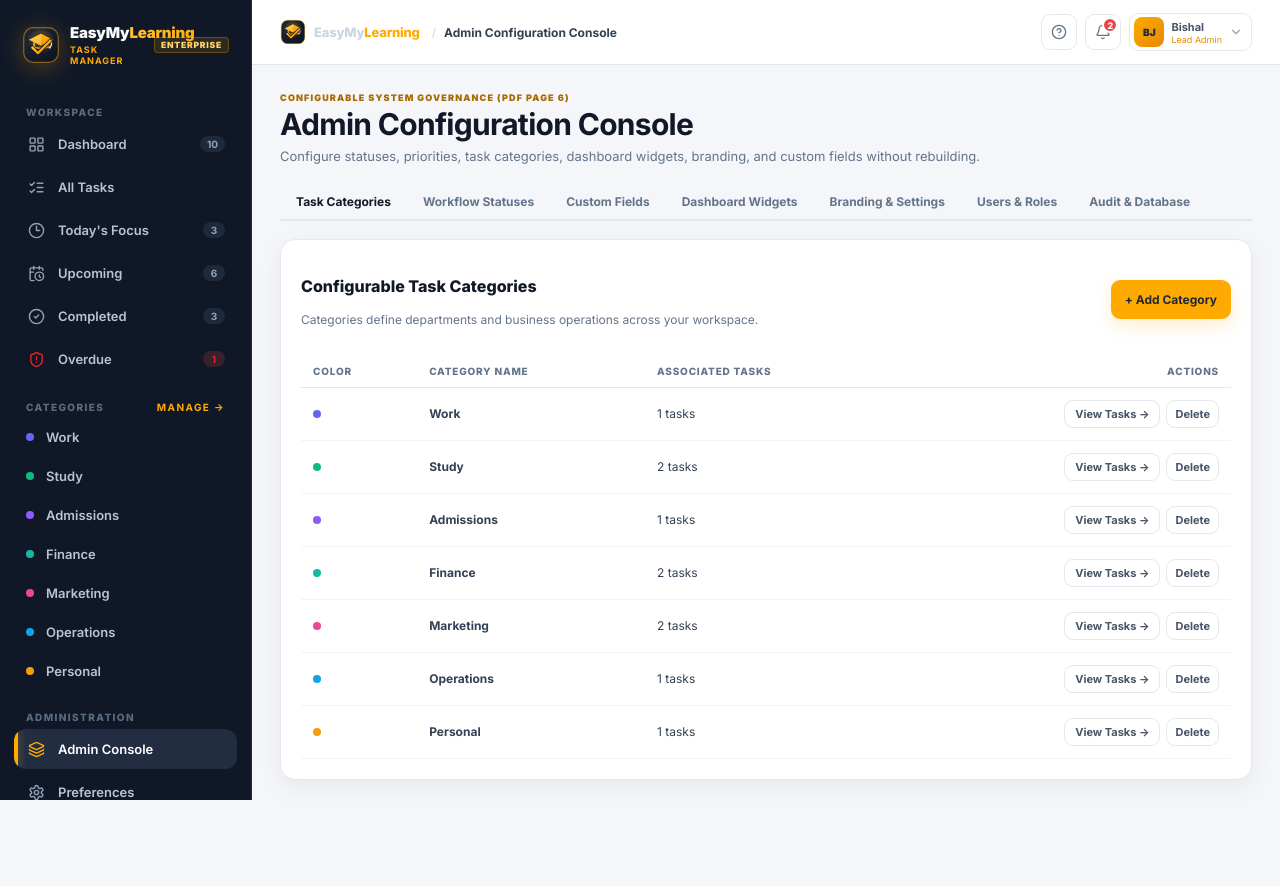
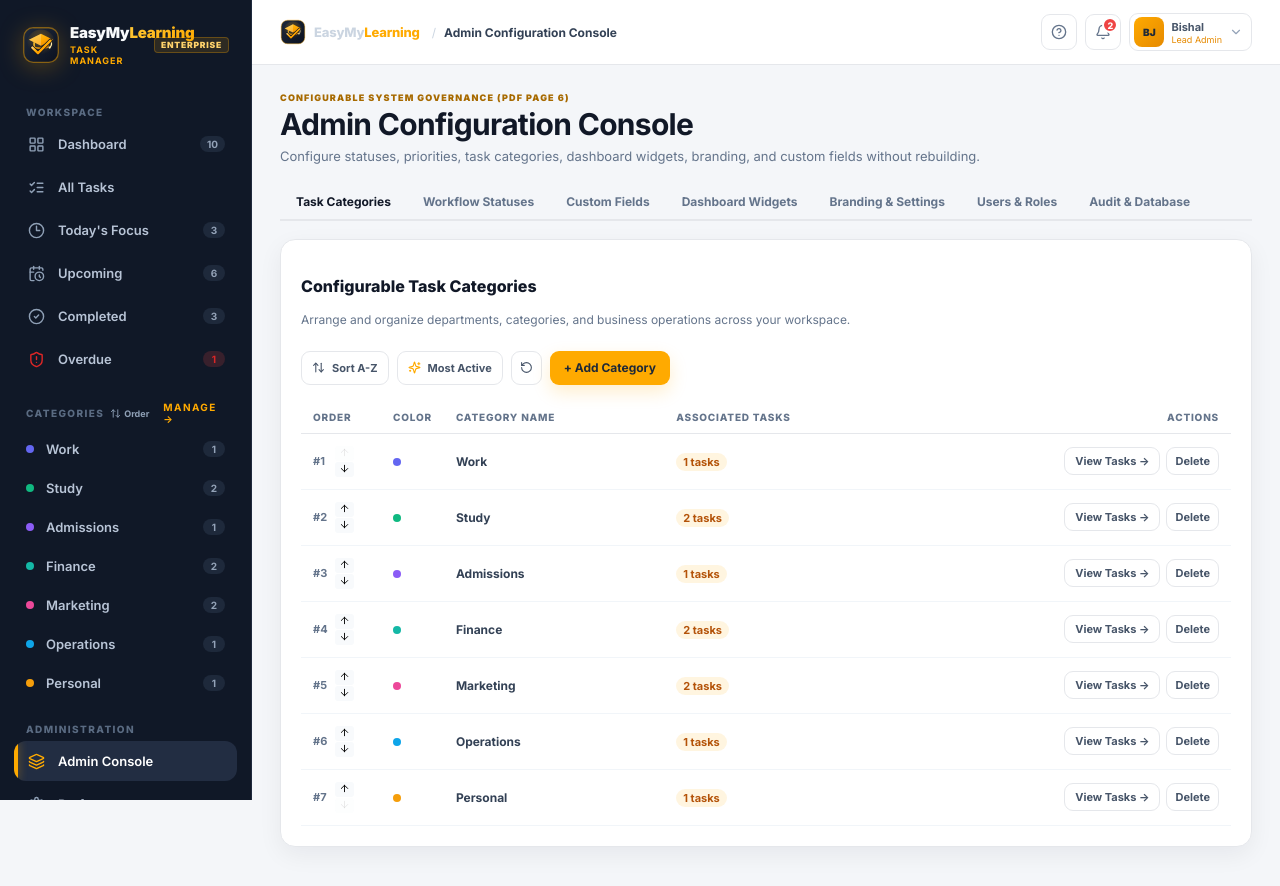
Before and after one commit to maheshkumarmahato105-png/Taskly, a Next.js app: page /admin in a window 1280 px wide. Before the commit the page ends 820 px from the top, so only its background shows below. Built offline with nearby package versions, Linux system fonts and the light colour scheme.

Commit message:
feat: implement category arrangement with reordering controls, sort A-Z, most active, and sidebar sort toggle

```diff
--- a/app/admin/page.tsx
+++ b/app/admin/page.tsx
@@ -121,8 +121,18 @@ export default function AdminPage() {
     toast.success("Role Updated", `${u?.name || "User"} permission updated to ${role}`);
   }
 
+  function handleReorderCategories(updated: Lookup[]) {
+    setCategories(updated);
+    saveStoredCategories(updated);
+    toast.success("Categories Arranged", "Category order updated successfully");
+  }
+
   const tasks = typeof window !== "undefined" ? loadStoredTasks() : [];
   const summary = calculateSummary(tasks);
+  const taskCounts: Record<string, number> = {};
+  tasks.forEach(t => {
+    taskCounts[t.category] = (taskCounts[t.category] || 0) + 1;
+  });
 
   return (
     <div className="app">
@@ -137,6 +147,7 @@ export default function AdminPage() {
         }}
         completionRate={summary.completionRate}
         brandName={settings.appName}
+        categoryCounts={taskCounts}
       />
 
       <div className="main-wrapper">
@@ -216,6 +227,7 @@ export default function AdminPage() {
                 }}
                 onAddCategory={handleAddCategory}
                 onDeleteCategory={handleDeleteCategory}
+                onReorderCategories={handleReorderCategories}
               />
             )}
 
--- a/app/settings/page.tsx
+++ b/app/settings/page.tsx
@@ -35,6 +35,10 @@ export default function SettingsPage() {
 
   const tasks = typeof window !== "undefined" ? loadStoredTasks() : [];
   const summary = calculateSummary(tasks);
+  const taskCounts: Record<string, number> = {};
+  tasks.forEach(t => {
+    taskCounts[t.category] = (taskCounts[t.category] || 0) + 1;
+  });
 
   function handleSave() {
     saveStoredSettings(settings);
@@ -56,6 +60,7 @@ export default function SettingsPage() {
         }}
         completionRate={summary.completionRate}
         brandName="EasyMyLearning"
+        categoryCounts={taskCounts}
       />
 
       <div className="main-wrapper">
--- a/components/admin/CategoryManager.tsx
+++ b/components/admin/CategoryManager.tsx
@@ -2,13 +2,16 @@
 
 import React, { useState } from "react";
 import Link from "next/link";
+import { ArrowUp, ArrowDown, ArrowUpDown, Sparkles, RotateCcw } from "lucide-react";
 import type { Lookup } from "@/types/task";
+import { DEFAULT_CATEGORIES } from "@/lib/store";
 
 interface CategoryManagerProps {
   categories: Lookup[];
   taskCountsByCategory: Record<string, number>;
   onAddCategory: (category: { name: string; color: string }) => void;
   onDeleteCategory: (id: string) => void;
+  onReorderCategories?: (categories: Lookup[]) => void;
 }
 
 export function CategoryManager({
@@ -16,6 +19,7 @@ export function CategoryManager({
   taskCountsByCategory,
   onAddCategory,
   onDeleteCategory,
+  onReorderCategories,
 }: CategoryManagerProps) {
   const [showAdd, setShowAdd] = useState(false);
   const [name, setName] = useState("");
@@ -29,18 +33,87 @@ export function CategoryManager({
     setShowAdd(false);
   }
 
+  function handleMoveUp(index: number) {
+    if (index === 0) return;
+    const next = [...categories];
+    const temp = next[index - 1];
+    next[index - 1] = next[index];
+    next[index] = temp;
+    const updated = next.map((c, i) => ({ ...c, sortOrder: i + 1 }));
+    onReorderCategories?.(updated);
+  }
+
+  function handleMoveDown(index: number) {
+    if (index === categories.length - 1) return;
+    const next = [...categories];
+    const temp = next[index + 1];
+    next[index + 1] = next[index];
+    next[index] = temp;
+    const updated = next.map((c, i) => ({ ...c, sortOrder: i + 1 }));
+    onReorderCategories?.(updated);
+  }
+
+  function handleSortAZ() {
+    const next = [...categories].sort((a, b) => a.name.localeCompare(b.name));
+    const updated = next.map((c, i) => ({ ...c, sortOrder: i + 1 }));
+    onReorderCategories?.(updated);
+  }
+
+  function handleSortByTasks() {
+    const next = [...categories].sort((a, b) => (taskCountsByCategory[b.name] || 0) - (taskCountsByCategory[a.name] || 0));
+    const updated = next.map((c, i) => ({ ...c, sortOrder: i + 1 }));
+    onReorderCategories?.(updated);
+  }
+
+  function handleResetDefault() {
+    onReorderCategories?.([...DEFAULT_CATEGORIES]);
+  }
+
   return (
     <div className="panel-card" style={{ padding: "20px" }}>
-      <div style={{ display: "flex", justifyContent: "space-between", alignItems: "center", marginBottom: "16px" }}>
+      <div style={{ display: "flex", justifyContent: "space-between", alignItems: "center", marginBottom: "16px", flexWrap: "wrap", gap: "12px" }}>
         <div>
           <h3 style={{ fontSize: "16px", fontWeight: 800 }}>Configurable Task Categories</h3>
           <p style={{ fontSize: "12px", color: "var(--muted)", marginTop: "2px" }}>
-            Categories define departments and business operations across your workspace.
+            Arrange and organize departments, categories, and business operations across your workspace.
           </p>
         </div>
-        <button className="btn btn-primary" onClick={() => setShowAdd(!showAdd)}>
-          {showAdd ? "Close" : "+ Add Category"}
-        </button>
+        <div style={{ display: "flex", gap: "8px", alignItems: "center", flexWrap: "wrap" }}>
+          {onReorderCategories && (
+            <>
+              <button
+                type="button"
+                className="btn btn-secondary"
+                style={{ fontSize: "11px", height: "34px", padding: "0 10px" }}
+                onClick={handleSortAZ}
+                title="Arrange categories alphabetically (A-Z)"
+              >
+                <ArrowUpDown size={13} /> Sort A-Z
+              </button>
+              <button
+                type="button"
+                className="btn btn-secondary"
+                style={{ fontSize: "11px", height: "34px", padding: "0 10px" }}
+                onClick={handleSortByTasks}
+                title="Arrange categories by most active tasks"
+              >
+                <Sparkles size={13} style={{ color: "#FFAA00" }} /> Most Active
+              </button>
+              <button
+                type="button"
+                className="btn btn-secondary"
+                style={{ fontSize: "11px", height: "34px", padding: "0 8px" }}
+                onClick={handleResetDefault}
+                title="Reset to default category arrangement"
+              >
+                <RotateCcw size={13} />
+              </button>
+            </>
+          )}
+          <button className="btn btn-primary" onClick={() => setShowAdd(!showAdd)} style={{ height: "34px" }}>
+            {showAdd ? "Close" : "+ Add Category"}
+          </button>
+        </div>
       </div>
 
       {showAdd && (
@@ -69,27 +142,82 @@ export function CategoryManager({
       <table className="config-table">
         <thead>
           <tr>
-            <th>Color</th>
+            <th style={{ width: "80px" }}>Order</th>
+            <th style={{ width: "45px" }}>Color</th>
             <th>Category Name</th>
             <th>Associated Tasks</th>
             <th style={{ textAlign: "right" }}>Actions</th>
           </tr>
         </thead>
         <tbody>
-          {categories.map(cat => (
+          {categories.map((cat, index) => (
             <tr key={cat.id}>
+              <td>
+                <div style={{ display: "inline-flex", alignItems: "center", gap: "4px" }}>
+                  <span style={{ fontSize: "11px", color: "var(--muted)", fontWeight: 700, minWidth: "18px" }}>
+                    #{index + 1}
+                  </span>
+                  {onReorderCategories && (
+                    <div style={{ display: "inline-flex", flexDirection: "column", gap: "1px" }}>
+                      <button
+                        type="button"
+                        onClick={() => handleMoveUp(index)}
+                        disabled={index === 0}
+                        style={{
+                          opacity: index === 0 ? 0.3 : 1,
+                          cursor: index === 0 ? "not-allowed" : "pointer",
+                          padding: "1px 4px",
+                          borderRadius: "3px",
+                          background: "var(--surface-soft)",
+                          lineHeight: 1,
+                        }}
+                        title="Move Up"
+                      >
+                        <ArrowUp size={11} />
+                      </button>
+                      <button
+                        type="button"
+                        onClick={() => handleMoveDown(index)}
+                        disabled={index === categories.length - 1}
+                        style={{
+                          opacity: index === categories.length - 1 ? 0.3 : 1,
+                          cursor: index === categories.length - 1 ? "not-allowed" : "pointer",
+                          padding: "1px 4px",
+                          borderRadius: "3px",
+                          background: "var(--surface-soft)",
+                          lineHeight: 1,
+                        }}
+                        title="Move Down"
+                      >
+                        <ArrowDown size={11} />
+                      </button>
+                    </div>
+                  )}
+                </div>
+              </td>
               <td>
                 <span className="category-dot" style={{ background: cat.color || "#64748B", display: "inline-block" }} />
               </td>
               <td><strong>{cat.name}</strong></td>
-              <td>{taskCountsByCategory[cat.name] || 0} tasks</td>
+              <td>
+                <span style={{
+                  background: (taskCountsByCategory[cat.name] || 0) > 0 ? "rgba(255,170,0,0.12)" : "transparent",
+                  color: (taskCountsByCategory[cat.name] || 0) > 0 ? "#B45309" : "var(--muted)",
+                  padding: "2px 7px",
+                  borderRadius: "999px",
+                  fontSize: "11px",
+                  fontWeight: 700,
+                }}>
+                  {taskCountsByCategory[cat.name] || 0} tasks
+                </span>
+              </td>
               <td style={{ textAlign: "right" }}>
                 <div style={{ display: "inline-flex", gap: "6px", alignItems: "center" }}>
                   <Link
                     href={`/tasks?category=${encodeURIComponent(cat.name)}`}
                     className="btn btn-secondary"
                     style={{ height: "28px", padding: "0 10px", fontSize: "11px", textDecoration: "none", display: "inline-flex", alignItems: "center" }}
-                    title={`View all tasks under ${cat.name}`}
+                    title={`View only ${cat.name} tasks`}
                   >
                     View Tasks →
                   </Link>
--- a/components/layout/Sidebar.tsx
+++ b/components/layout/Sidebar.tsx
@@ -1,6 +1,6 @@
 "use client";
 
-import React from "react";
+import React, { useState, useMemo } from "react";
 import Link from "next/link";
 import { usePathname, useRouter } from "next/navigation";
 import {
@@ -13,6 +13,7 @@ import {
   LayoutGrid,
   Layers,
   FolderTree,
+  ArrowUpDown,
 } from "lucide-react";
 import { BrandLogo } from "@/components/ui/BrandLogo";
 import type { Lookup } from "@/types/task";
@@ -49,6 +50,18 @@ export function Sidebar({
 }: SidebarProps) {
   const pathname = usePathname();
   const router = useRouter();
+  const [catSort, setCatSort] = useState<"default" | "tasks" | "az">("default");
+
+  const sortedCategories = useMemo(() => {
+    const list = [...categories];
+    if (catSort === "az") {
+      return list.sort((a, b) => a.name.localeCompare(b.name));
+    }
+    if (catSort === "tasks") {
+      return list.sort((a, b) => (categoryCounts?.[b.name] ?? 0) - (categoryCounts?.[a.name] ?? 0));
+    }
+    return list.sort((a, b) => (a.sortOrder ?? 0) - (b.sortOrder ?? 0));
+  }, [categories, catSort, categoryCounts]);
 
   const isNavActive = (path: string) => pathname === path;
 
@@ -158,12 +171,31 @@ export function Sidebar({
         <div className="nav-group">
           <div className="nav-label">
             <span>Categories</span>
-            <Link href="/categories" style={{ color: "#FFAA00", fontSize: "10px", fontWeight: 700 }}>
-              Manage →
-            </Link>
+            <div style={{ display: "flex", alignItems: "center", gap: "8px" }}>
+              <button
+                type="button"
+                onClick={() => setCatSort(prev => prev === "default" ? "tasks" : prev === "tasks" ? "az" : "default")}
+                title={`Arrange categories (Current: ${catSort === "default" ? "Custom Order" : catSort === "tasks" ? "Most Tasks First" : "A-Z Alphabetical"}). Click to switch.`}
+                style={{
+                  color: catSort !== "default" ? "#FFAA00" : "#8FA0B6",
+                  display: "inline-flex",
+                  alignItems: "center",
+                  gap: "3px",
+                  fontSize: "9px",
+                  fontWeight: 700,
+                  cursor: "pointer",
+                }}
+              >
+                <ArrowUpDown size={11} />
+                <span>{catSort === "default" ? "Order" : catSort === "tasks" ? "Active" : "A-Z"}</span>
+              </button>
+              <Link href="/categories" style={{ color: "#FFAA00", fontSize: "10px", fontWeight: 700 }}>
+                Manage →
+              </Link>
+            </div>
           </div>
           <nav className="nav-list">
-            {categories.slice(0, 10).map(cat => {
+            {sortedCategories.slice(0, 10).map(cat => {
               const isSelected = selectedCategory?.toLowerCase() === cat.name.toLowerCase();
               return (
                 <button
```
Also changed, not shown: app/categories/page.tsx (+8 -0 lines), 1 other file (tests, documents, lock files or other folders).
